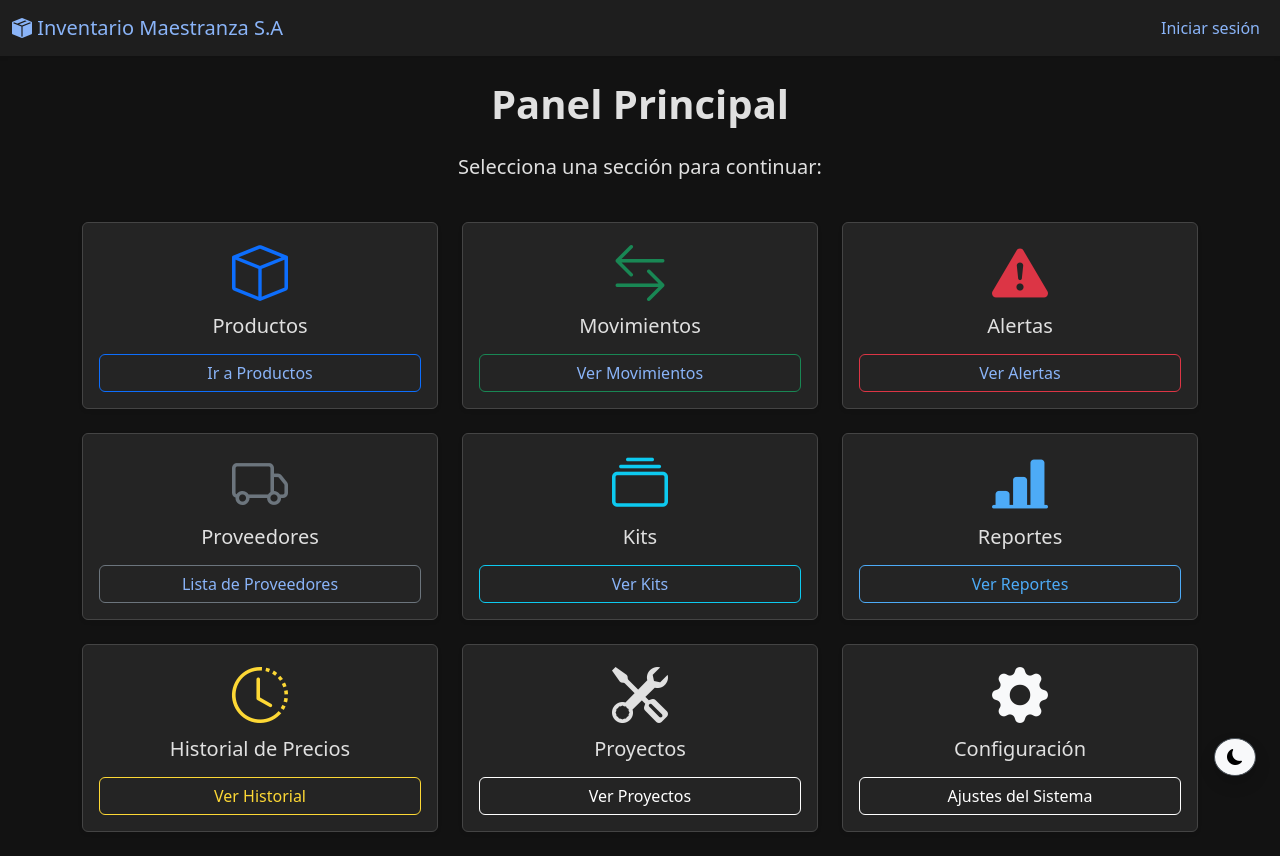
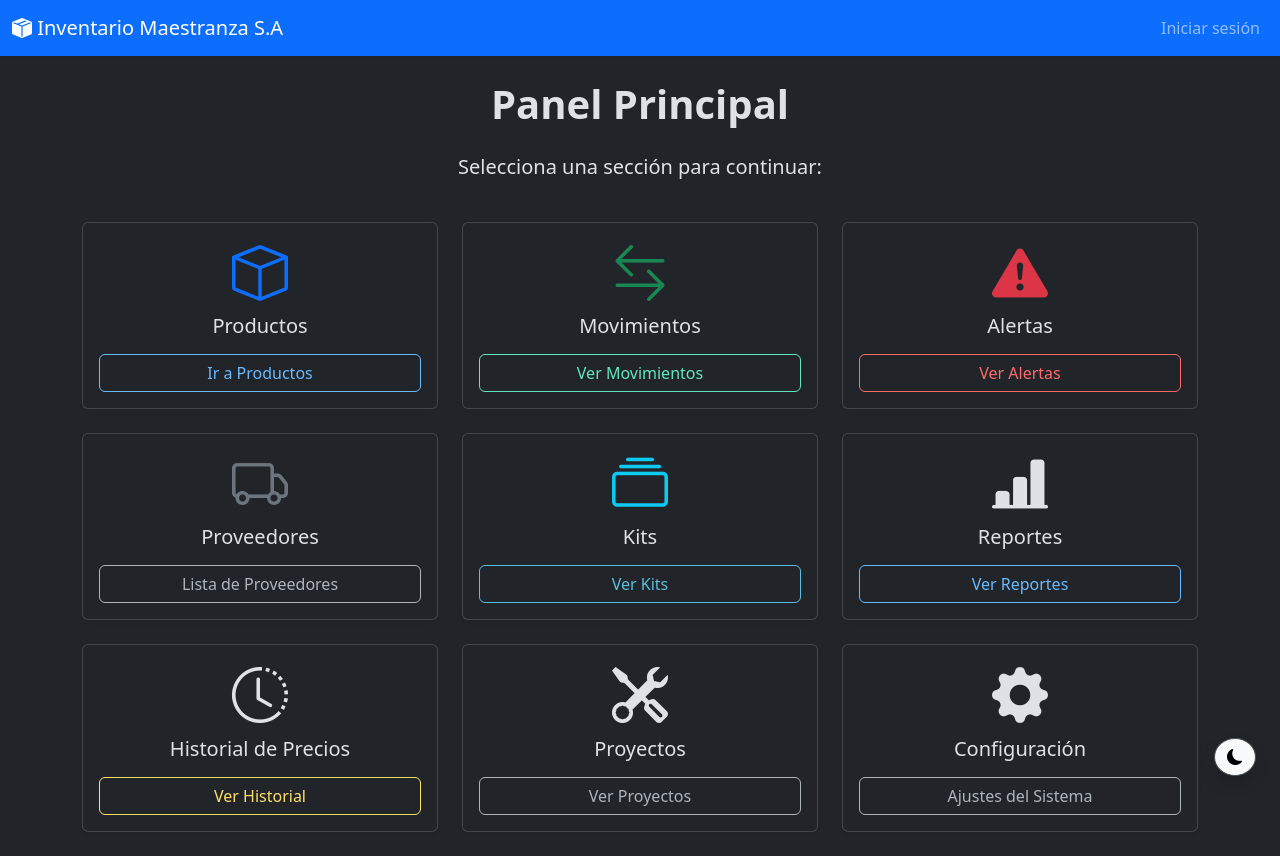
Before and after one commit to javegaf/inventario_maestranza, a Django app: template templates/home.html in a window 1280 px wide. Run offline with Django 5.2, Linux system fonts and the light colour scheme; the template is opened without the code that fills it, so the values that code supplies are empty.

Commit message:
Modificado el css para que se ajuste a lo requerido de las nuevas plantillas

```diff
--- a/static/css/base_style.css
+++ b/static/css/base_style.css
@@ -1,179 +1,54 @@
-/* MODO OSCURO */
-[data-bs-theme="dark"] body {
-    background-color: #121212;
-    color: #e0e0e0;
+/* Botones outline en modo oscuro */
+[data-bs-theme="dark"] .btn-outline-info {
+  color: #5bc0de;
+  border-color: #5bc0de;
 }
-
-[data-bs-theme="dark"] .navbar {
-    background-color: #1e1e1e !important;
-}
-
-[data-bs-theme="dark"] .card,
-[data-bs-theme="dark"] .table,
-[data-bs-theme="dark"] .form-control,
-[data-bs-theme="dark"] .form-select {
-    background-color: #242424;
-    color: #e0e0e0;
-    border-color: #444;
-}
-
-[data-bs-theme="dark"] a {
-    color: #8ab4f8;
-}
-
-[data-bs-theme="dark"] a:hover {
-    color: #aecbfa;
-}
-
-[data-bs-theme="dark"] .text-muted {
-    color: #adb5bd !important;
-}
-
-/* MODO CLARO */
-[data-bs-theme="light"] body {
-    background-color: #f8f9fa;
-    color: #212529;
-}
-
-[data-bs-theme="light"] .navbar {
-    background-color: #ffffff !important;
-}
-
-[data-bs-theme="light"] .card,
-[data-bs-theme="light"] .table,
-[data-bs-theme="light"] .form-control,
-[data-bs-theme="light"] .form-select {
-    background-color: #ffffff;
-    color: #212529;
-    border-color: #ced4da;
-}
-
-[data-bs-theme="light"] a {
-    color: #0d6efd;
-}
-
-[data-bs-theme="light"] a:hover {
-    color: #0a58ca;
-}
-
-[data-bs-theme="light"] .text-muted {
-    color: #6c757d !important;
-}
-
-/* Íconos */
-[data-bs-theme="dark"] .icon-reportes {
-    color: #4dabf7 !important;
-}
-
-[data-bs-theme="dark"] .icon-precios {
-    color: #fdd835 !important;
-}
-
-[data-bs-theme="dark"] .icon-configuracion {
-    color: #f8f9fa !important;
-}
-
-[data-bs-theme="light"] .icon-reportes {
-    color: #0d6efd !important;
-}
-
-[data-bs-theme="light"] .icon-precios {
-    color: #ffc107 !important;
-}
-
-[data-bs-theme="light"] .icon-configuracion {
-    color: #212529 !important;
-}
-
-/* Botones personalizados */
-.btn {
-    transition: all 0.3s ease-in-out;
-}
-
-[data-bs-theme="dark"] .btn-reportes {
-    border: 1px solid #4dabf7;
-    color: #4dabf7;
-    background-color: transparent;
-}
-
-[data-bs-theme="dark"] .btn-reportes:hover {
-    background-color: #4dabf7;
+[data-bs-theme="dark"] .btn-outline-info:hover {
+  background-color: #5bc0de;
   color: #000;
 }
 
-[data-bs-theme="light"] .btn-reportes {
-    border: 1px solid #0d6efd;
-    color: #0d6efd;
-    background-color: transparent;
+[data-bs-theme="dark"] .btn-outline-secondary {
+  color: #adb5bd;
+  border-color: #adb5bd;
 }
-
-[data-bs-theme="light"] .btn-reportes:hover {
-    background-color: #0d6efd;
-    color: #fff;
-}
-
-[data-bs-theme="dark"] .btn-historial {
-    border: 1px solid #fdd835;
-    color: #fdd835;
-    background-color: transparent;
-}
-
-[data-bs-theme="dark"] .btn-historial:hover {
-    background-color: #fdd835;
+[data-bs-theme="dark"] .btn-outline-secondary:hover {
+  background-color: #adb5bd;
   color: #000;
 }
 
-[data-bs-theme="light"] .btn-historial {
-    border: 1px solid #ffc107;
-    color: #212529;
-    background-color: transparent;
+[data-bs-theme="dark"] .btn-outline-primary {
+  color: #69baff;
+  border-color: #69baff;
 }
-
-[data-bs-theme="light"] .btn-historial:hover {
-    background-color: #ffc107;
+[data-bs-theme="dark"] .btn-outline-primary:hover {
+  background-color: #69baff;
   color: #000;
 }
 
-[data-bs-theme="dark"] .btn-proyectos {
-    border: 1px solid #ffffff;
-    color: #ffffff;
-    background-color: transparent;
+[data-bs-theme="dark"] .btn-outline-danger {
+  color: #ff6b6b;
+  border-color: #ff6b6b;
 }
-
-[data-bs-theme="dark"] .btn-proyectos:hover {
-    background-color: #ffffff;
+[data-bs-theme="dark"] .btn-outline-danger:hover {
+  background-color: #ff6b6b;
   color: #000;
 }
 
-[data-bs-theme="light"] .btn-proyectos {
-    border: 1px solid #6c757d;
-    color: #6c757d;
-    background-color: transparent;
+[data-bs-theme="dark"] .btn-outline-success {
+  color: #63e6be;
+  border-color: #63e6be;
 }
-
-[data-bs-theme="light"] .btn-proyectos:hover {
-    background-color: #6c757d;
-    color: #fff;
-}
-
-[data-bs-theme="dark"] .btn-configuracion {
-    border-color: #ffffff;
-    color: #ffffff;
-    background-color: transparent;
-}
-
-[data-bs-theme="dark"] .btn-configuracion:hover {
-    background-color: #ffffff;
+[data-bs-theme="dark"] .btn-outline-success:hover {
+  background-color: #63e6be;
   color: #000;
 }
 
-[data-bs-theme="light"] .btn-configuracion {
-    border-color: #6c757d;
-    color: #6c757d;
-    background-color: transparent;
+[data-bs-theme="dark"] .btn-outline-warning {
+  color: #ffe066;
+  border-color: #ffe066;
 }
-
-[data-bs-theme="light"] .btn-configuracion:hover {
-    background-color: #6c757d;
-    color: #fff;
+[data-bs-theme="dark"] .btn-outline-warning:hover {
+  background-color: #ffe066;
+  color: #000;
 }
```
Lines whose indentation alone changed are shown as unchanged.
